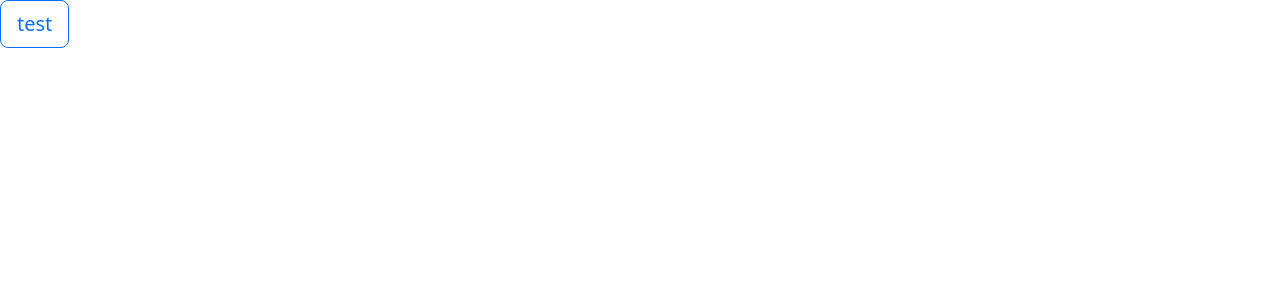
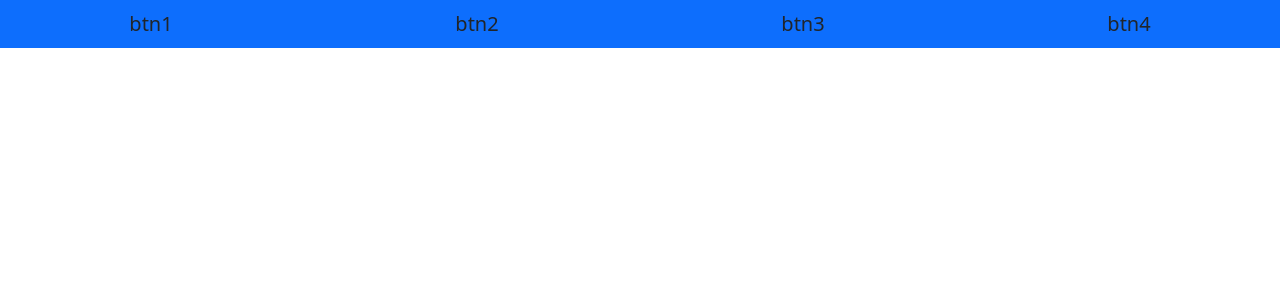
Before and after one commit to jensthebrogrammer/weather_site, a React (Vite) app in the folder frontend/: page / in a window 1280 px wide. Shown: the top 300 px of the page. Built offline with nearby package versions, Linux system fonts and the light colour scheme.

Commit message:
added some coments and started working on the navBar

```diff
--- a/frontend/src/App.jsx
+++ b/frontend/src/App.jsx
@@ -7,10 +7,12 @@ import './App.css'
 function App() {
   return (
     <>
+    {/*using the router to route between pages*/}
       <Router>
         <Routes>
           <Route
             path="/"
+            // the loading page
             element={<Homepage />}
           />
 
--- a/frontend/src/modules/hompage.jsx
+++ b/frontend/src/modules/hompage.jsx
@@ -3,9 +3,26 @@ import { Link } from "react-router-dom";
 
 
 export default function Homepage() {
+    // this code is expirimental. i'm generating html using js
+    const navBarBtns = ["btn1", 'btn2', 'btn3', 'btn4']
+
   return (<>
-    <Link to="/testing_page">
-      <button className="btn btn-lg btn-outline-primary">test</button>
-    </Link>
+    {/* this is the container for the nav bar */}
+    <div className="nav-bar text-center bg-primary">
+      <div className="row">
+        {
+          // this code is experimental
+          // i'm trying to render returning elements with less lines of code
+          // i'm using the map function to map a bunch of names into the same button
+          navBarBtns.map((name) => {
+            return (
+              <div className="col-3">
+                <button className="btn btn-lg">{name}</button>
+              </div>
+            )
+          })
+        }
+      </div>
+    </div>
   </>)
 }
```
Also changed, not shown: 1 other file (tests, documents, lock files or other folders).
